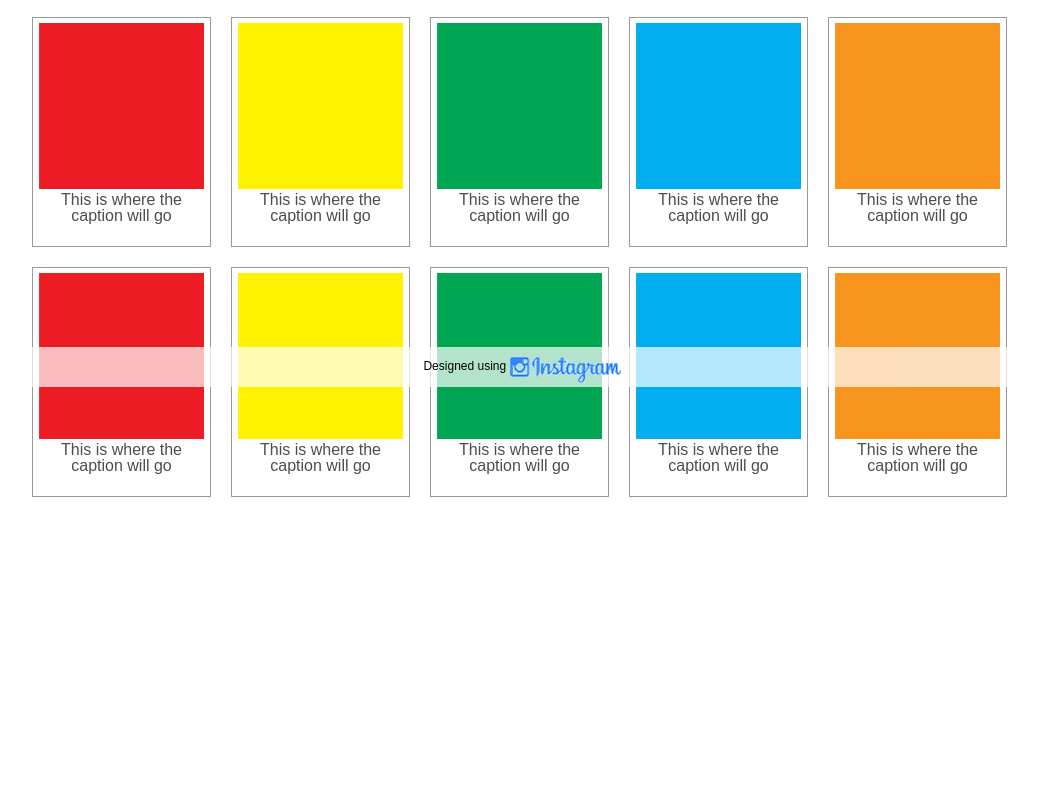
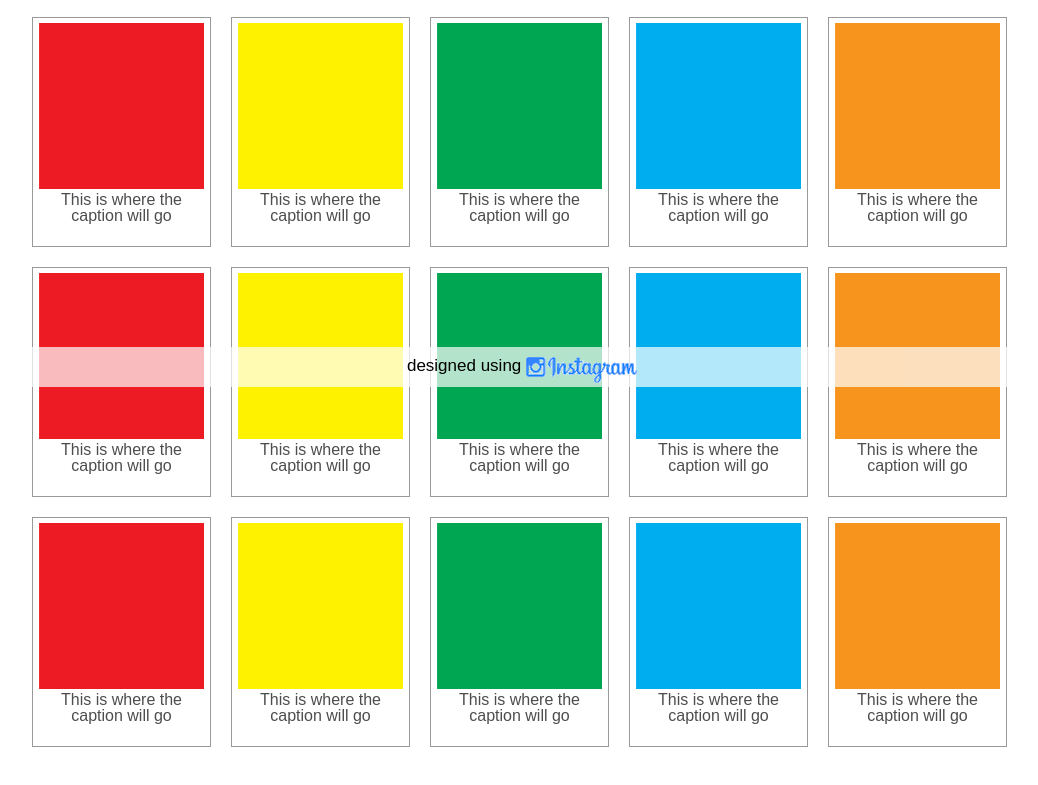
Before and after one commit to sgwathen/InstagramAPI, a plain HTML site: page index.html in a window 1280 px wide. Shown: the part 413-1198 px from the top of the page, without its empty margins (118-1156 px from the left). Before the commit the page ends 980 px from the top, so only its background shows below. Drawn offline with nearby package versions, Linux system fonts and the light colour scheme.

Commit message:
small-position-changes

```diff
--- a/css/inspire.css
+++ b/css/inspire.css
@@ -96,7 +96,7 @@ body {
 	margin-top: 25px;
 	margin-bottom: 40px;
 	width: 100%;
-	height: 770px
+	height: 1000px
 }
 .outline{
 	width: 179px;
@@ -127,7 +127,7 @@ body {
 	font-family:"franklin-gothic-urw-cond", sans-serif;
 	font-style: normal;
 	font-weight: 400;
-	font-size: 12px;
+	font-size: 17px;
 	width: 100%;
 	height: 40px;
 	background: rgba(255,255,255,0.70);
@@ -140,7 +140,7 @@ body {
 #footer p{
 	display: inline;
 	position: relative;
-	top: -3px;
+	top: -2px;
 }
 #instaLogo{
 	background: url(../images/instagram.png) no-repeat 0 0;
--- a/index.html
+++ b/index.html
@@ -20,7 +20,7 @@
             <div id="slogan">popular photos to inspire you to greatness.</div>
             <input type="text" id="tagsearch" required placeholder="search by tag(i.e. fashion)" maxlength="30" autofocus />
             <input type="button" id="popular" value="popular" />
-            <input type="button" id="go" value="Search" />
+            <input type="button" id="go" value="search" />
         </div>
         <div class="pixGallery">
         	<div class="outline">
@@ -83,9 +83,29 @@
             	<a class="imglink" href="#"><img src="images/samples/orange.png" class="instaImgs" rel="group"></a>
                 <div class="caption">This is where the caption will go</div>
             </div>
+                        <div class="outline">
+            	<a class="imglink" href="#"><img src="images/samples/red.png" class="instaImgs" rel="group"></a>
+                <div class="caption">This is where the caption will go</div>
+            </div>
+            <div class="outline">
+            	<a class="imglink" href="#"><img src="images/samples/yellow.png" class="instaImgs" rel="group"></a>
+                <div class="caption">This is where the caption will go</div>
+            </div>
+            <div class="outline">
+            	<a class="imglink" href="#"><img src="images/samples/green.png" class="instaImgs" rel="group"></a>
+                <div class="caption">This is where the caption will go</div>
+            </div>
+            <div class="outline">
+            	<a class="imglink" href="#"><img src="images/samples/blue.png" class="instaImgs" rel="group"></a>
+                <div class="caption">This is where the caption will go</div>
+            </div>
+            <div class="outline">
+            	<a class="imglink" href="#"><img src="images/samples/orange.png" class="instaImgs" rel="group"></a>
+                <div class="caption">This is where the caption will go</div>
+            </div>
         </div>
         <div id="footer">
-        	<p>Designed using</p>
+        	<p>designed using</p>
             <div id="instaHolder">
             	<a href="http://www.instagram.com">
                 <img src="images/instagram.png" id="instaLogo" alt="Instagram" /></a>
```
